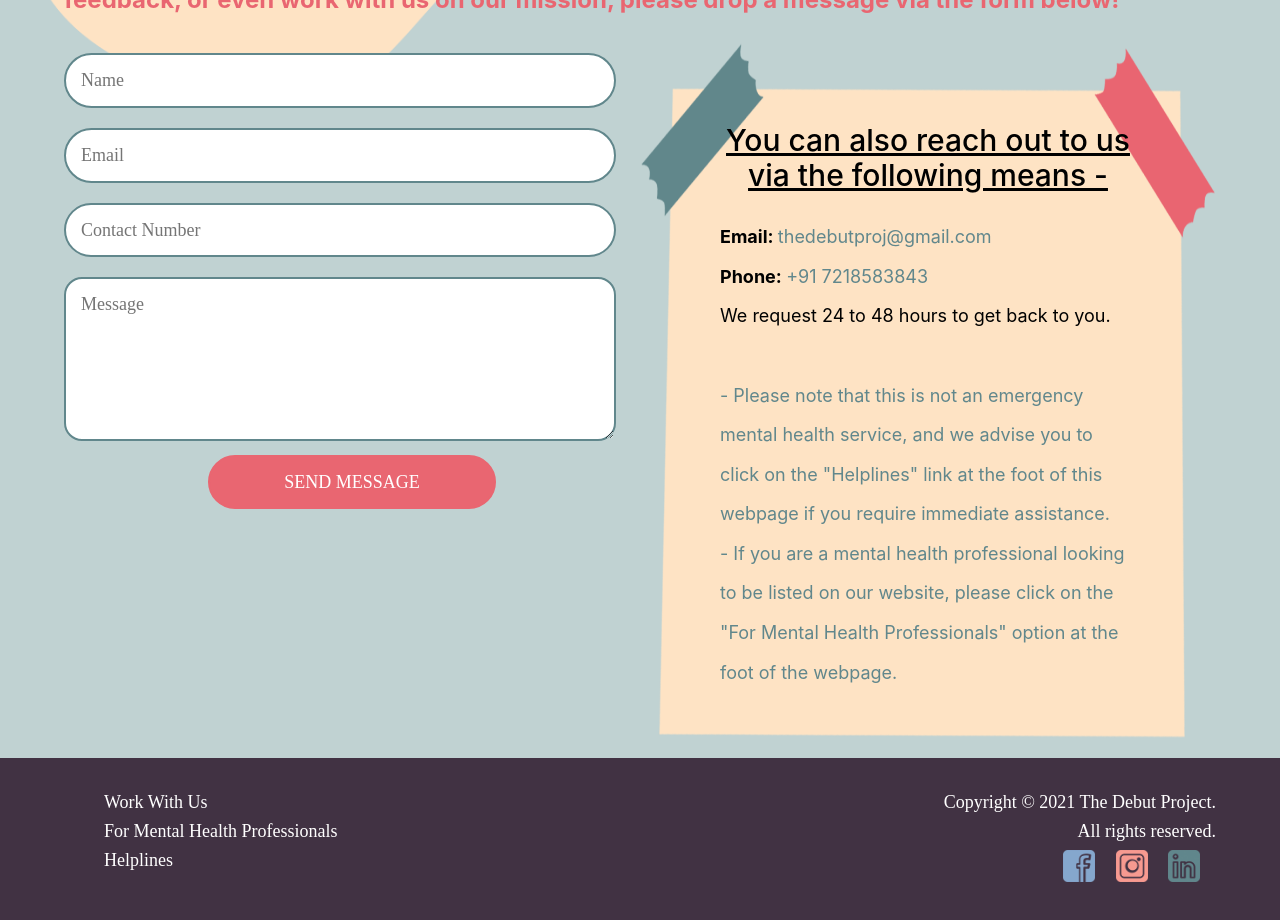
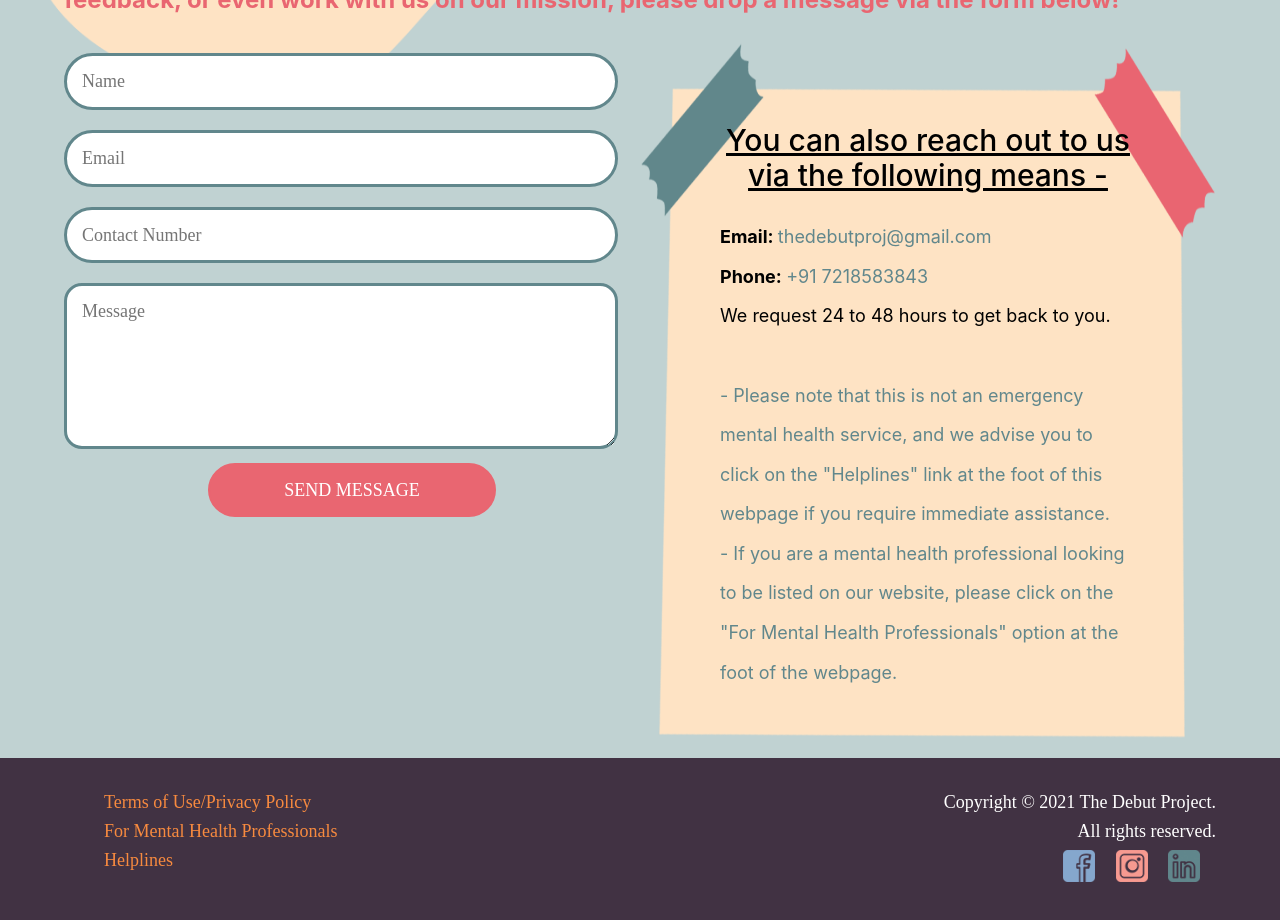
Before and after one commit to thedebutproj/therapy-project, a React (Create React App) app: page /contactus in a window 1280 px wide. Shown: the part 380-1300 px from the top of the page. Built offline with nearby package versions, Linux system fonts and the light colour scheme; a web font is replaced by a local one.

Commit message:
Made some changes according to Aditya

```diff
--- a/src/components/common/Article.css
+++ b/src/components/common/Article.css
@@ -1,6 +1,6 @@
 .article-container {
   background-color: #b0bfc2;
-  padding: 2rem;
+  padding: 2rem 4rem;
 }
 
 .article-container .loading {
@@ -19,3 +19,8 @@
 .article-author {
   text-shadow: 2px 2px 0px white;
 }
+
+.article-content img {
+  height: auto;
+  max-width: 100%;
+}
--- a/src/components/common/Footer.css
+++ b/src/components/common/Footer.css
@@ -16,7 +16,7 @@ footer {
 
 .footer-left li a {
   text-decoration: none;
-    color: white;
+  color: var(--color6);
 }
 
 .footer-right ul {
--- a/src/components/common/Footer.js
+++ b/src/components/common/Footer.js
@@ -10,7 +10,10 @@ const Footer = () => {
     <footer>
       <div className="footer-left">
         <ul>
-          <li> Work With Us </li>
+          <li>
+            {" "}
+            <a href="/termsandprivacy">Terms of Use/Privacy Policy</a>{" "}
+          </li>
           <li>
             {" "}
             <a href="https://forms.gle/mqz9vPZVs1Sx5Cv89">
--- a/src/components/common/Navbar.js
+++ b/src/components/common/Navbar.js
@@ -51,10 +51,10 @@ const Navbar = () => {
       if (window.pageYOffset >= sticky) {
         navbarContainer.current.classList.add("nav-sticky");
         navbar.current.classList.add("sticky");
+        navListLogo.current.style.display = "block";
 
         if (window.screen.width <= 768) {
           navbar.current.style.display = "flex";
-          navListLogo.current.style.display = "block";
           navbarMenu.current.style.backgroundColor = "white";
           navbarMenu.current.style.position = "fixed";
         }
--- a/src/components/pages/Blog.css
+++ b/src/components/pages/Blog.css
@@ -119,3 +119,11 @@
   padding: 0;
   cursor: pointer;
 }
+
+@media only screen and (max-width: 48em) {
+  .blog-list::-webkit-scrollbar {
+    display: block;
+    -ms-overflow-style: block; /* IE and Edge */
+    scrollbar-width: 12px; /* Firefox */
+  }
+}
--- a/src/components/pages/ContactUs.css
+++ b/src/components/pages/ContactUs.css
@@ -61,9 +61,14 @@
   margin-left: 0px;
   font-size: 18px;
   border-radius: 40px;
-    border: 2px solid var(--color4);
+  border: 3px solid var(--color4);
   background-color: white;
   font-family: var(--font1);
+}
+
+.contactus-left input:focus {
+  outline: none;
+  border: 3px solid var(--color9);
 }
 
 .contactus-left textarea {
@@ -73,10 +78,15 @@
   margin-left: 0px;
   font-size: 18px;
   border-radius: 18px;
-    border: 2px solid var(--color4);
+  border: 3px solid var(--color4);
   background-color: white;
   height: 130px;
   font-family: var(--font1);
+}
+
+.contactus-left textarea:focus {
+  outline: none;
+  border: 3px solid var(--color9);
 }
 
 .contactus-left button {
@@ -106,7 +116,6 @@
   /* background-image: url(../../assets/contactUs_PostIt.png); */
 }
 
-
 /* Defined height and width so it change according to div */
 
 .contactus-right .figure2 {
@@ -134,7 +143,6 @@
   padding: 5rem;
   padding-bottom: 2rem;
 }
-
 
 /* .contactus-right-text img {
   position: absolute;
--- a/src/components/pages/TermsandPrivacy.js
+++ b/src/components/pages/TermsandPrivacy.js
@@ -21,9 +21,9 @@ const TermsandPrivacy = () => {
   }, []);
 
   return (
-    <div style={{ padding: "2rem" }}>
+    <div style={{ padding: "2rem 4rem" }}>
       {termsContent == undefined ? (
-        <h1 className="loading">...Loading</h1>
+        <h1 className="loading">Loading...</h1>
       ) : (
         <></>
       )}
--- a/src/index.css
+++ b/src/index.css
@@ -46,10 +46,10 @@ code {
 /* For styling the scrollbar in mozilla firefox */
 html {
   scrollbar-color: var(--color2) var(--color5); /*thumb and track color*/
-  scrollbar-width: 20px;
+  scrollbar-width: 12px;
 }
 
-@media only screen and (max-width: 900px) {
+@media only screen and (max-width: 48em) {
   ::-webkit-scrollbar {
     display: none;
   }
```
Lines whose indentation alone changed are shown as unchanged.
